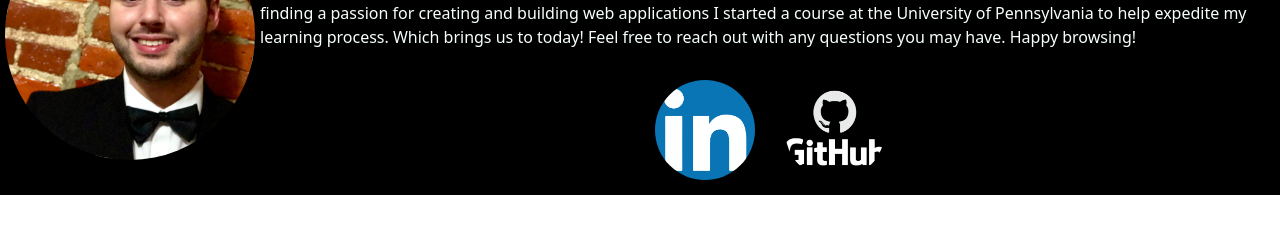
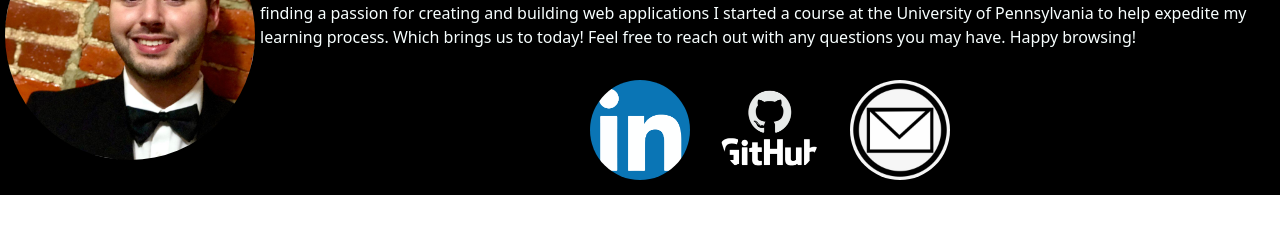
Before and after one commit to kgiunta/Portfolio, a React (Create React App) app: page / in a window 1280 px wide. Shown: the part 564-797 px from the top of the page. Built offline with nearby package versions, Linux system fonts and the light colour scheme.

Commit message:
email link

```diff
--- a/src/components/Styles/portfolio.css
+++ b/src/components/Styles/portfolio.css
@@ -53,6 +53,14 @@ h1 {
   align-items: center;
 }
 .linkedin {
+  width: 100px;
+  height: 100px;
+  object-fit: cover;
+  border-radius: 90%;
+  margin: 10px;
+  align-items: center;
+}
+.emails {
   width: 100px;
   height: 100px;
   object-fit: cover;
@@ -138,7 +146,7 @@ form {
   font-family: "Times New Roman", Times, serif;
   color: #f8f8f8;
   background-color: rgba(54, 255, 255, 0.5);
-  width: 56%;
+  width: 66%;
   height: 97%;
   align-items: center;
   justify-content: center;
--- a/src/components/pages/Footer.js
+++ b/src/components/pages/Footer.js
@@ -1,6 +1,7 @@
 import React from "react";
 import linkedin from "../../images/Linkedin-Icon.png";
 import github from "../../images/github.png";
+import emails from "../../images/email-logo-png.png";
 
 function Footer() {
   return (
@@ -16,6 +17,13 @@ function Footer() {
         <a href="https://github.com/kgiunta" target="_blank" rel="noreferrer">
           <img className="github" src={github} alt="github logo" />{" "}
         </a>
+        <a
+          href="mailto:abc@example.com?subject = Saw Your Portfolio"
+          target="_blank"
+          rel="noreferrer"
+        >
+          <img className="emails" src={emails} alt="email Kyle link" />
+        </a>
       </footer>
     </div>
   );
```
Also changed, not shown: src/images/email-logo-png.png (added).
